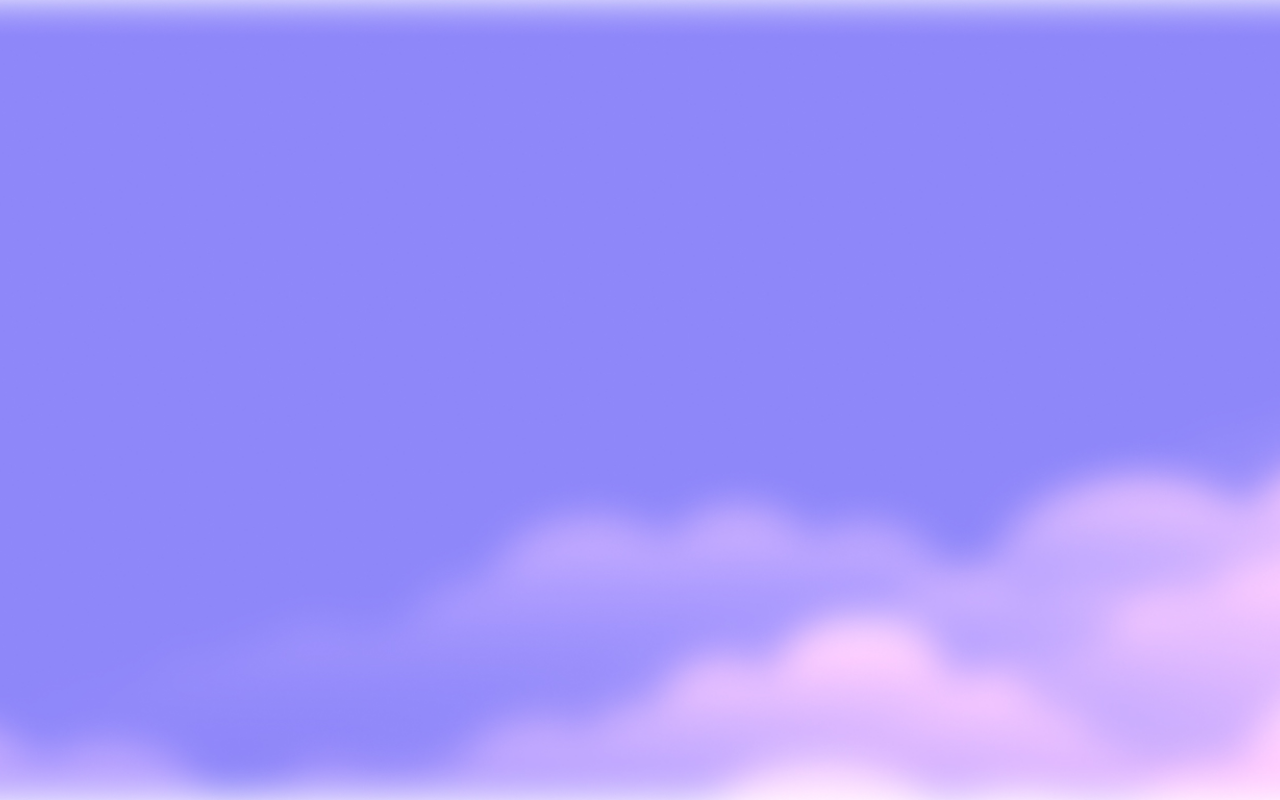
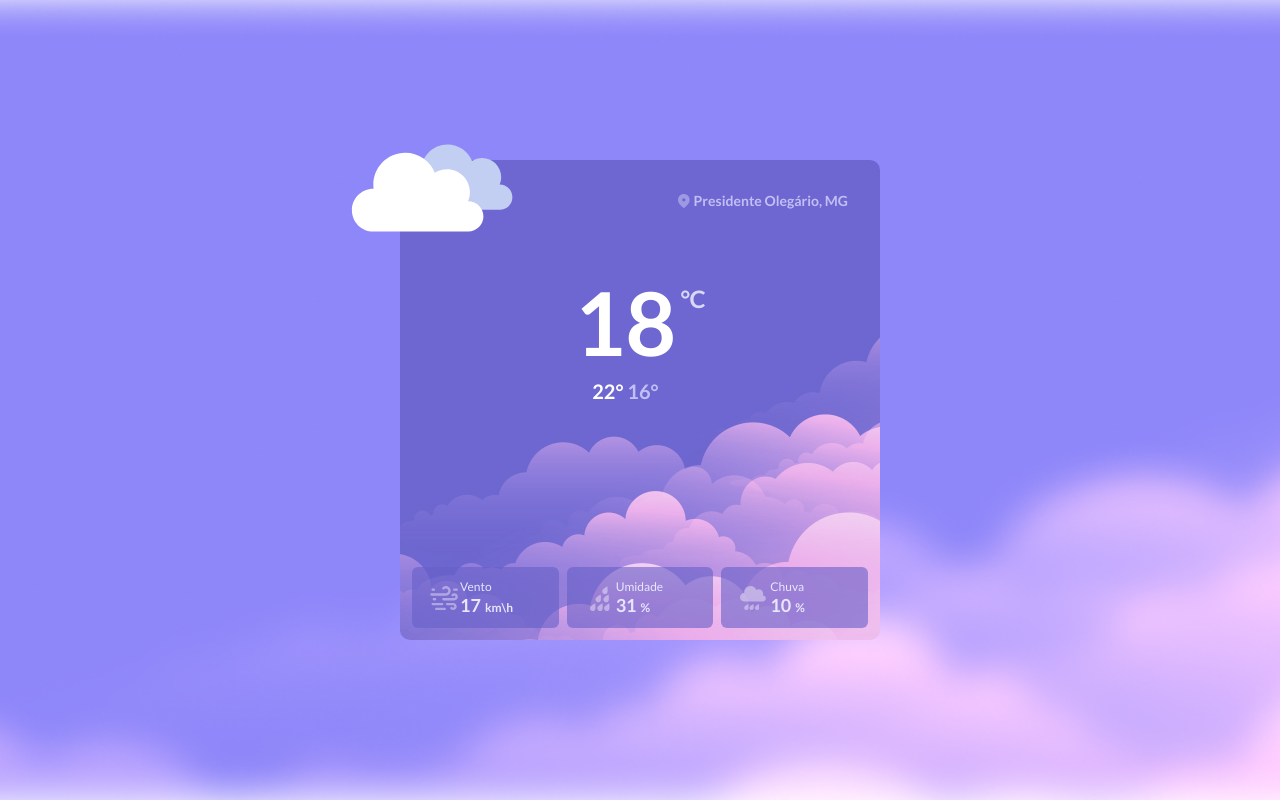
Before and after one commit to Taurlaure/climapage, a plain HTML site: page index.html in a window 1280 px wide. Drawn offline with Linux system fonts and the light colour scheme.

Commit message:
Temperature now

```diff
--- a/index.html
+++ b/index.html
@@ -11,11 +11,41 @@
 </head>
 <body>
   <main>
-    <div class="temperature-now"></div>
-    <div class="location"></div>
-    <div class="temp"></div>
-    <div class="statistics"></div>
-    <div class="info"></div>
+    <section class="temperature-now">
+    <div class="location">
+      <img src="./assets/pin.svg" alt="icone de localizacao">
+      <strong>Presidente Olegário, MG</strong>
+    </div>
+    <div class="temp">
+      <div class="number">
+        18
+        <div class="maxmin">22° <span>16° </span></div>
+      </div>
+      <div class="celsius">°C</div>
+    </div>
+    <div class="statistics">
+      <div class="stats">
+        <img src="./assets/temp-wind.svg" alt="icone de vento">
+        <div class="info">
+          <p>Vento</p>
+          <h5> 17 <span>km\h</span></h5>
+        </div>
+      </div>
+      <div class="stats">
+        <img src="./assets/temp-humidity.svg" alt="icone de umidade">
+        <div class="info">
+          <p>Umidade</p>
+          <h5> 31 <span>%</span></h5>
+        </div>
+      </div><div class="stats">
+        <img src="./assets/temp-rain.svg" alt="icone de chuva">
+        <div class="info">
+          <p>Chuva</p>
+          <h5>10 <span>%</span></h5>
+        </div>
+      </div>
+    </div>
+    </section>
   </main>
 </body>
 </html>
--- a/style.css
+++ b/style.css
@@ -20,4 +20,126 @@ main{
 
   min-height: 100vh;
 
+  display: grid;
+  place-content: center;
+
 }
+section{
+  background: #6D67D0;
+  backdrop-filter: blur(1rem);
+  border-radius: 1rem;
+}
+
+.temperature-now {
+  background: url(./assets/bg-temperaturenow.jpg);
+
+  width: 48rem;
+  height: 48rem;
+
+  position: relative;
+
+  display: grid;
+  grid-template-rows: max-content 1fr max-content;
+}
+
+.temperature-now::before{
+  content: "";
+  width: 17.6rem;
+  height: 17.6rem;
+
+  background: url(./assets/clouds.svg) no-repeat;
+
+  position: absolute;
+  top: -5.6rem;
+  left: -5.6rem;
+
+}
+
+.location {
+  justify-self: end;
+
+  padding: 3.2rem 3.2rem 0;
+  display: flex;
+  align-items: center;
+  gap: 0.4rem;
+
+}
+
+.location strong{
+
+   font-size: 1.4rem;
+   color: #c2bff4;
+}
+
+.temp{
+
+  margin: 6rem;
+
+  font-weight: 700;
+
+  display: flex;
+  justify-content: center;
+  gap: 0.4rem;
+}
+
+.temp .number {
+   text-align: center;
+   font-size: 8.8rem;
+   color: #FFFFFF;
+
+   display: flex;
+   flex-direction: column;
+   gap: 0.4rem;
+}
+
+.temp .number .maxmin {
+  font-size: 2rem;
+}
+
+.temp .number .maxmin span {
+  color: #c2bff4;
+}
+
+.celsius{
+  font-size: 2.4rem;
+  color: #dad8f7 ;
+
+  margin-top: 1.5rem;
+}
+.statistics {
+  padding: 1.2rem;
+
+  display: flex;
+  gap: 0.8rem;
+}
+
+.stats{
+
+  flex: 1;
+
+  padding: 1.2rem 1.6rem;
+  background: rgba(102, 96, 200, 0.6);
+  border-radius: 0.6rem;
+
+  display: flex;
+  gap: 1.2;
+  align-items: center;
+}
+
+.stats .info{
+
+  color: #E7E6Fb;
+}
+
+.stats .info h5 span,
+.stats .info p {
+  font-size: 1.2rem;
+}
+
+.stats .info h5{
+  font-size: 1.8rem;
+
+  display: flex;
+  align-items: baseline;
+  gap: 0.4rem;
+}
```
Also changed, not shown: assets/bg-temperaturenow.jpg (added), assets/clouds.svg (added), assets/pin.svg (added), assets/temp-humidity.svg (added), assets/temp-rain.svg (added), assets/temp-wind.svg (added).
